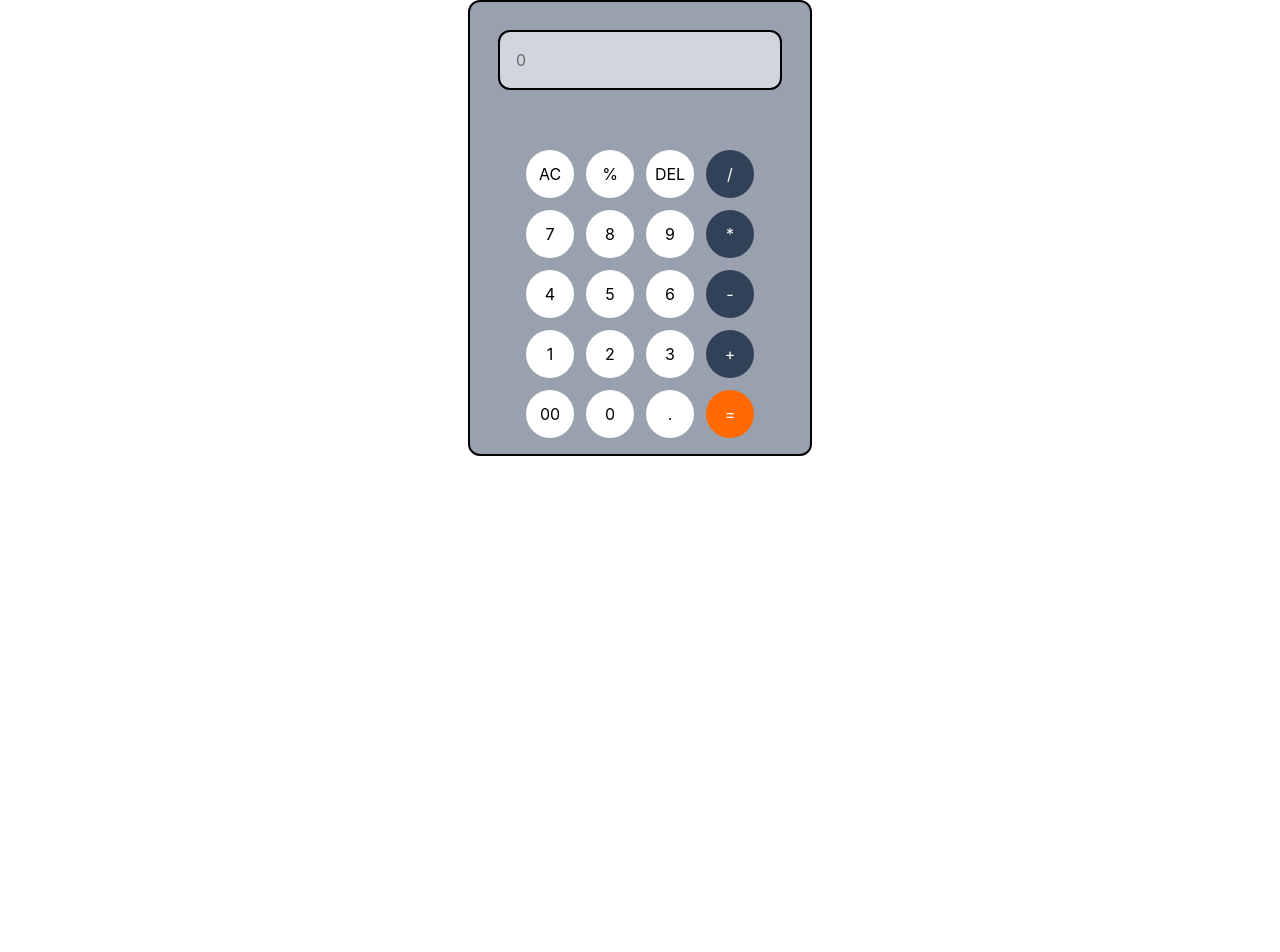
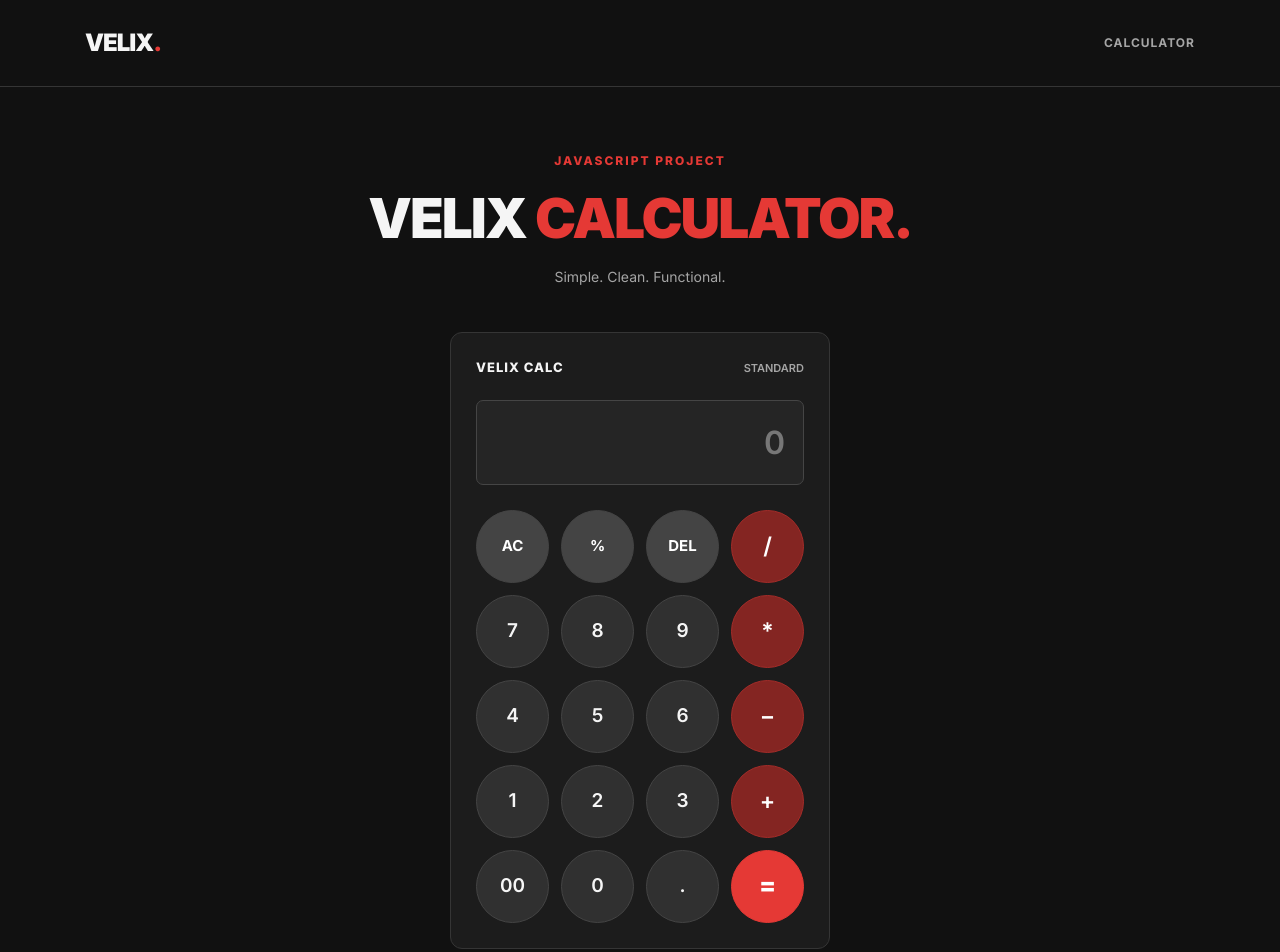
Before and after one commit to Lukman899/VELIX-CALCULATOR, a website: page index.html in a window 1280 px wide. Shown: the top 952 px of the page. Before the commit the page ends 800 px from the top, so only its background shows below. Drawn offline with Linux system fonts and the light colour scheme.

Commit message:
Updated UI

```diff
--- a/index.html
+++ b/index.html
@@ -1,3 +1,4 @@
+
 <!DOCTYPE html>
 <html lang="en">
 
@@ -5,59 +6,398 @@
     <meta charset="UTF-8">
     <meta name="viewport" content="width=device-width, initial-scale=1.0">
     <title>VELIX CALCULATOR</title>
+
     <link rel="stylesheet" href="output.css">
+
+    <style>
+        @import url('https://fonts.googleapis.com/css2?family=Inter:wght@400;500;600;700;800;900&display=swap');
+
+        :root {
+            --bg: #111111;
+            --card: #1c1c1c;
+            --display: #252525;
+            --text: #f5f5f5;
+            --muted: #a5a5a5;
+            --border: #353535;
+            --accent: #e53935;
+        }
+
+        * {
+            margin: 0;
+            padding: 0;
+            box-sizing: border-box;
+        }
+
+        body {
+            min-height: 100vh;
+            background-color: var(--bg);
+            color: var(--text);
+            font-family: 'Inter', sans-serif;
+        }
+
+        /* HEADER */
+
+        header {
+            width: 100%;
+            border-bottom: 1px solid var(--border);
+        }
+
+        .navbar {
+            max-width: 1150px;
+            margin: auto;
+            padding: 25px 20px;
+            display: flex;
+            justify-content: space-between;
+            align-items: center;
+        }
+
+        .logo {
+            font-size: 24px;
+            font-weight: 900;
+            letter-spacing: -1px;
+        }
+
+        .logo span {
+            color: var(--accent);
+        }
+
+        .nav-text {
+            font-size: 12px;
+            font-weight: 700;
+            color: var(--muted);
+            letter-spacing: 1px;
+        }
+
+        /* MAIN */
+
+        main {
+            width: 100%;
+            max-width: 1150px;
+            margin: auto;
+            padding: 65px 20px 90px;
+        }
+
+        .page-heading {
+            text-align: center;
+            margin-bottom: 45px;
+        }
+
+        .page-heading p {
+            color: var(--accent);
+            font-size: 12px;
+            font-weight: 800;
+            letter-spacing: 2px;
+            margin-bottom: 15px;
+        }
+
+        .page-heading h1 {
+            font-size: clamp(35px, 6vw, 55px);
+            font-weight: 900;
+            letter-spacing: -2px;
+            line-height: 1.2;
+            margin-bottom: 15px;
+        }
+
+        .page-heading h1 span {
+            color: var(--accent);
+        }
+
+        .page-heading .description {
+            color: var(--muted);
+            font-size: 14px;
+            letter-spacing: normal;
+            font-weight: 400;
+            margin-bottom: 0;
+        }
+
+        /* CALCULATOR */
+
+        .calculator {
+            width: 100%;
+            max-width: 380px;
+            margin: auto;
+            padding: 25px;
+            background-color: var(--card);
+            border: 1px solid var(--border);
+            border-radius: 12px;
+        }
+
+        .calculator-top {
+            display: flex;
+            justify-content: space-between;
+            align-items: center;
+            margin-bottom: 22px;
+        }
+
+        .calculator-name {
+            font-size: 13px;
+            font-weight: 800;
+            letter-spacing: 1px;
+        }
+
+        .calculator-model {
+            font-size: 11px;
+            font-weight: 600;
+            color: var(--muted);
+        }
+
+        /* DISPLAY */
+
+        .display-container {
+            margin-bottom: 25px;
+        }
+
+        .display-container input {
+            display: block;
+            width: 100%;
+            height: 85px;
+            padding: 18px;
+            background-color: var(--display);
+            color: var(--text);
+            border: 1px solid #454545;
+            border-radius: 7px;
+            font-family: inherit;
+            font-size: 32px;
+            font-weight: 600;
+            text-align: right;
+            outline: none;
+            min-width: 0;
+        }
+
+        .display-container input::placeholder {
+            color: #777777;
+            opacity: 1;
+        }
+
+        .display-container input:focus {
+            border-color: var(--accent);
+        }
+
+        /* BUTTON GRID */
+
+        .buttons {
+            display: grid;
+            grid-template-columns: repeat(4, minmax(0, 1fr));
+            gap: 12px;
+        }
+
+        .buttons button {
+            width: 100%;
+            aspect-ratio: 1;
+            border: 1px solid #444444;
+            border-radius: 50%;
+            background-color: #303030;
+            color: var(--text);
+            font-family: inherit;
+            font-size: 19px;
+            font-weight: 600;
+            cursor: pointer;
+            transition: background-color 0.15s,
+                        transform 0.15s;
+        }
+
+        .buttons button:hover {
+            background-color: #484848;
+        }
+
+        .buttons button:active {
+            transform: scale(0.94);
+        }
+
+        /* FUNCTION BUTTONS */
+
+        .buttons .function {
+            background-color: #444444;
+            color: #ffffff;
+            font-size: 15px;
+            font-weight: 700;
+        }
+
+        .buttons .function:hover {
+            background-color: #555555;
+        }
+
+        /* OPERATOR BUTTONS */
+
+        .buttons .operator {
+            background-color: #842522;
+            border-color: #a42c29;
+            color: #ffffff;
+            font-size: 23px;
+        }
+
+        .buttons .operator:hover {
+            background-color: var(--accent);
+        }
+
+        /* EQUAL BUTTON */
+
+        .buttons .equal {
+            background-color: var(--accent);
+            border-color: var(--accent);
+            color: white;
+            font-size: 25px;
+            font-weight: 800;
+        }
+
+        .buttons .equal:hover {
+            background-color: #c62828;
+        }
+
+        .buttons button:focus-visible {
+            outline: 2px solid white;
+            outline-offset: 3px;
+        }
+
+        /* FOOTER */
+
+        footer {
+            text-align: center;
+            padding: 25px 15px;
+            border-top: 1px solid var(--border);
+            color: var(--muted);
+            font-size: 12px;
+        }
+
+        /* RESPONSIVE */
+
+        @media (max-width: 480px) {
+            .navbar {
+                padding: 20px 16px;
+            }
+
+            .logo {
+                font-size: 20px;
+            }
+
+            .nav-text {
+                font-size: 10px;
+            }
+
+            main {
+                padding: 45px 15px 65px;
+            }
+
+            .page-heading {
+                margin-bottom: 35px;
+            }
+
+            .calculator {
+                padding: 20px;
+            }
+
+            .buttons {
+                gap: 10px;
+            }
+
+            .buttons button {
+                font-size: 17px;
+            }
+
+            .display-container input {
+                height: 75px;
+                font-size: 28px;
+            }
+        }
+
+        @media (prefers-reduced-motion: reduce) {
+            .buttons button {
+                transition: none;
+            }
+        }
+    </style>
+
 </head>
 
 <body>
 
+    <!-- HEADER -->
 
-    <section>
+    <header>
+        <div class="navbar">
+            <div class="logo">VELIX<span>.</span></div>
+            <div class="nav-text">CALCULATOR</div>
+        </div>
+    </header>
 
-        <div class=" border-2 border-black w-fit mx-auto p-4 rounded-xl bg-gray-400">
-            <div class=" grid justify-center items-center m-3 ">
-                <input type="text" placeholder="0"
-                    class=" border-2 border-black w-fit mx-auto p-4 rounded-xl bg-gray-300"> <br><br>
+    <!-- MAIN -->
+
+    <main>
+
+        <div class="page-heading">
+            <p>JAVASCRIPT PROJECT</p>
+
+            <h1>
+                VELIX <span>CALCULATOR.</span>
+            </h1>
+
+            <p class="description">
+                Simple. Clean. Functional.
+            </p>
+        </div>
+
+        <!-- CALCULATOR -->
+
+        <section class="calculator">
+
+            <div class="calculator-top">
+                <span class="calculator-name">VELIX CALC</span>
+                <span class="calculator-model">STANDARD</span>
             </div>
-            <div class="grid grid-cols-4 gap-3 w-fit mx-auto">
-                <button class="w-12 h-12 rounded-full bg-white hover:bg-blue-300 active:bg-blue-300">AC</button>
-                <button class="w-12 h-12 rounded-full bg-white hover:bg-blue-300 active:bg-blue-300">%</button>
-                <button class="w-12 h-12 rounded-full bg-white hover:bg-blue-300 active:bg-blue-300">DEL</button>
-                <button
-                    class="w-12 h-12 rounded-full bg-slate-700 text-white hover:bg-blue-400 active:bg-blue-400">/</button>
 
-                <button class="w-12 h-12 rounded-full bg-white hover:bg-blue-300 active:bg-blue-300">7</button>
-                <button class="w-12 h-12 rounded-full bg-white hover:bg-blue-300 active:bg-blue-300">8</button>
-                <button class="w-12 h-12 rounded-full bg-white hover:bg-blue-300 active:bg-blue-300">9</button>
-                <button
-                    class="w-12 h-12 rounded-full bg-slate-700 text-white hover:bg-blue-400 active:bg-blue-400">*</button>
+            <!-- DISPLAY -->
 
-                <button class="w-12 h-12 rounded-full bg-white hover:bg-blue-300 active:bg-blue-300">4</button>
-                <button class="w-12 h-12 rounded-full bg-white hover:bg-blue-300 active:bg-blue-300">5</button>
-                <button class="w-12 h-12 rounded-full bg-white hover:bg-blue-300 active:bg-blue-300">6</button>
-                <button
-                    class="w-12 h-12 rounded-full bg-slate-700 text-white hover:bg-blue-400 active:bg-blue-400">-</button>
+            <div class="display-container">
+                <input
+                    type="text"
+                    placeholder="0"
+                    aria-label="Calculator display"
+                    readonly
+                >
+            </div>
 
-                <button class="w-12 h-12 rounded-full bg-white hover:bg-blue-300 active:bg-blue-300">1</button>
-                <button class="w-12 h-12 rounded-full bg-white hover:bg-blue-300 active:bg-blue-300">2</button>
-                <button class="w-12 h-12 rounded-full bg-white hover:bg-blue-300 active:bg-blue-300">3</button>
-                <button
-                    class="w-12 h-12 rounded-full bg-slate-700 text-white hover:bg-blue-400 active:bg-blue-400">+</button>
+            <!-- BUTTONS -->
 
-                <button class="w-12 h-12 rounded-full bg-white hover:bg-blue-300 active:bg-blue-300">00</button>
-                <button class="w-12 h-12 rounded-full bg-white hover:bg-blue-300 active:bg-blue-300">0</button>
-                <button class="w-12 h-12 rounded-full bg-white hover:bg-blue-300 active:bg-blue-300">.</button>
-                <button
-                    class="w-12 h-12 rounded-full bg-orange-500 text-white hover:bg-blue-400 active:bg-blue-400">=</button>
+            <div class="buttons">
+
+                <button class="function">AC</button>
+                <button class="function">%</button>
+                <button class="function">DEL</button>
+                <button class="operator">/</button>
+
+                <button>7</button>
+                <button>8</button>
+                <button>9</button>
+                <button class="operator">*</button>
+
+                <button>4</button>
+                <button>5</button>
+                <button>6</button>
+                <button class="operator">−</button>
+
+                <button>1</button>
+                <button>2</button>
+                <button>3</button>
+                <button class="operator">+</button>
+
+                <button>00</button>
+                <button>0</button>
+                <button>.</button>
+                <button class="equal">=</button>
+
             </div>
-        </div>
-    </section>
 
+        </section>
 
+    </main>
 
+    <!-- FOOTER -->
 
-
+    <footer>
+        <p>&copy; 2026 Velix Calculator. Developed by Lukman.</p>
+    </footer>
 
     <script src="index.js"></script>
+
 </body>
-
 </html>
```
